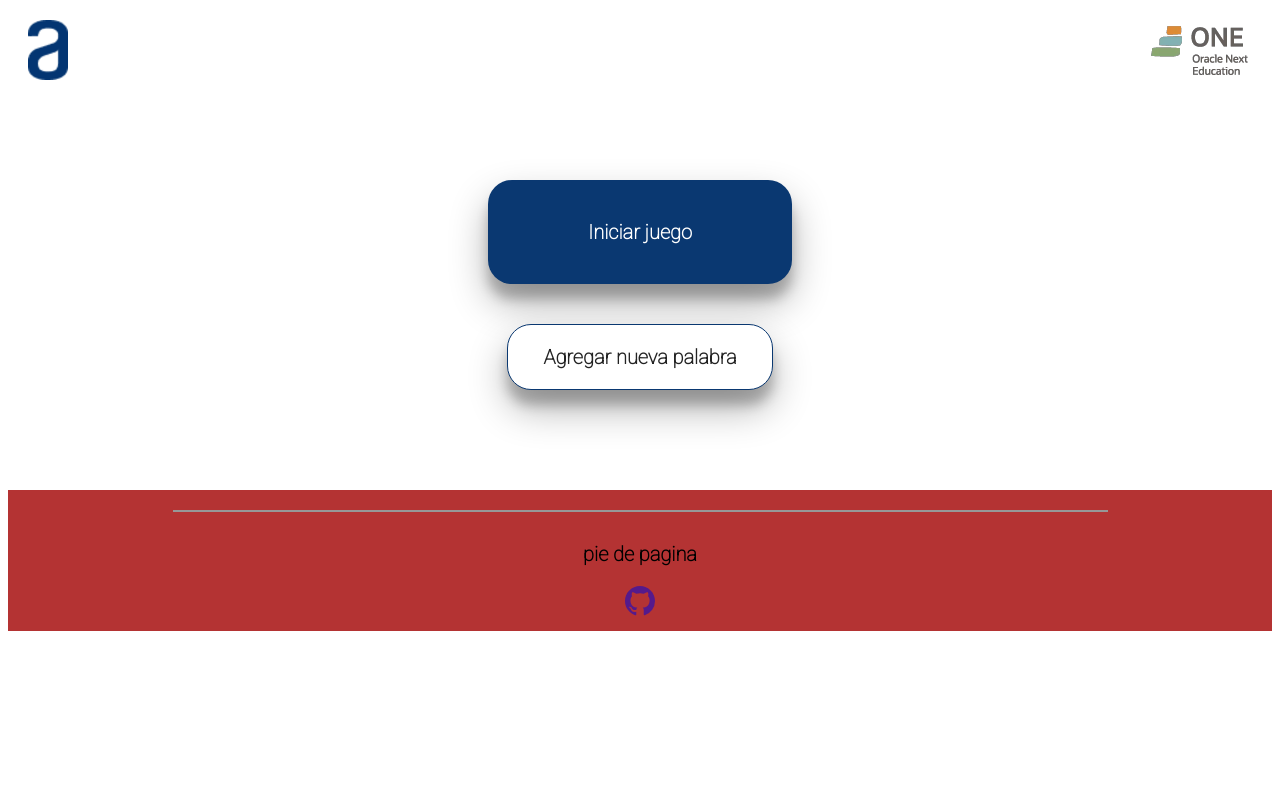
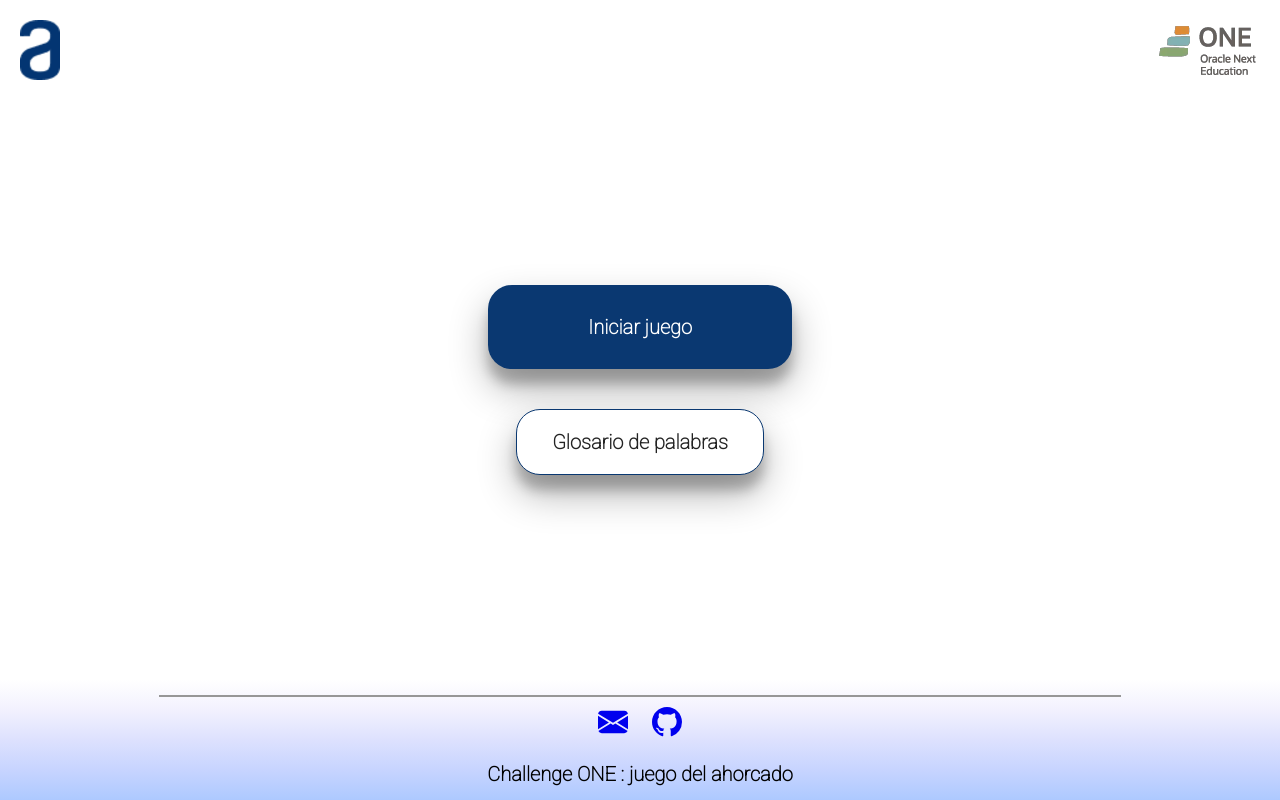
Before and after one commit to MartinPanelo/Ahorcado, a plain HTML site: page index.html in a window 1280 px wide. Drawn offline with Linux system fonts and the light colour scheme.

Commit message:
menu terminado

```diff
--- a/index.html
+++ b/index.html
@@ -2,7 +2,7 @@
 <html lang="en">
   <head>
     <link rel="stylesheet" href="style.css" />
-    <script src="./script.js"></script>
+
     <link rel="preconnect" href="https://fonts.googleapis.com" />
     <link rel="preconnect" href="https://fonts.gstatic.com" crossorigin />
     <link
@@ -16,27 +16,92 @@
     <title>Juego ahorcado</title>
   </head>
   <body>
-    <div class="navbar">
-      <img src="./assets/Logo-Alura.png" />
-      <img src="./assets/Logo Oracle.png" />
-    </div>
+    <div class="container">
+      <div class="navbar">
+        <img src="./assets/Logo-Alura.png" />
+        <img src="./assets/Logo Oracle.png" />
+      </div>
 
-    <div class="menu">
-      <a class="botonUno" href="">Iniciar juego</a>
-      <a class="botonDos" href="">Agregar nueva palabra</a>
-    </div>
+      <div id="menu" class="menu">
+        <a id="BUno" class="botonUno">Iniciar juego</a>
+        <a id="BDos" class="botonDos">Glosario de palabras</a>
+      </div>
+
+      <div id="d" class="lista">
 
 
-    <div class="pieDePagina">
+
+        <div>
+          <p>Agregar palabra</p>
+       <!--    un text area para la palabra y un boton
+          que diga agregar palabra -->
+        </div>
+
+        <div>
+          <p>Lista de palabras</p>
+
+          <ol id="myList"></ol>
+    <!--       agregar un boton con una cruz al lado de cada
+          palabra para eliminarla -->
+
+        </div>
 
 
-        <hr>
-        <p>pie de pagina </p>
-        <a class="icono" href=""><svg xmlns="http://www.w3.org/2000/svg" width="30" height="30" fill="currentColor" class="bi bi-github" viewBox="0 0 16 16">
-          <path d="M8 0C3.58 0 0 3.58 0 8c0 3.54 2.29 6.53 5.47 7.59.4.07.55-.17.55-.38 0-.19-.01-.82-.01-1.49-2.01.37-2.53-.49-2.69-.94-.09-.23-.48-.94-.82-1.13-.28-.15-.68-.52-.01-.53.63-.01 1.08.58 1.23.82.72 1.21 1.87.87 2.33.66.07-.52.28-.87.51-1.07-1.78-.2-3.64-.89-3.64-3.95 0-.87.31-1.59.82-2.15-.08-.2-.36-1.02.08-2.12 0 0 .67-.21 2.2.82.64-.18 1.32-.27 2-.27.68 0 1.36.09 2 .27 1.53-1.04 2.2-.82 2.2-.82.44 1.1.16 1.92.08 2.12.51.56.82 1.27.82 2.15 0 3.07-1.87 3.75-3.65 3.95.29.25.54.73.54 1.48 0 1.07-.01 1.93-.01 2.2 0 .21.15.46.55.38A8.012 8.012 0 0 0 16 8c0-4.42-3.58-8-8-8z"/>
-        </svg>
-        </a>
 
+      </div>
+
+
+
+
+
+
+
+
+
+
+
+
+
+
+
+
+
+      <div id="asd" class="pieDePagina">
+        <hr />
+
+        <div class="iconos">
+          <a href="mailto:panelomartinn@gmail.com">
+            <svg
+              xmlns="http://www.w3.org/2000/svg"
+              width="30"
+              height="30"
+              fill="currentColor"
+              class="bi bi-envelope-fill"
+              viewBox="0 0 16 16"
+            >
+              <path
+                d="M.05 3.555A2 2 0 0 1 2 2h12a2 2 0 0 1 1.95 1.555L8 8.414.05 3.555ZM0 4.697v7.104l5.803-3.558L0 4.697ZM6.761 8.83l-6.57 4.027A2 2 0 0 0 2 14h12a2 2 0 0 0 1.808-1.144l-6.57-4.027L8 9.586l-1.239-.757Zm3.436-.586L16 11.801V4.697l-5.803 3.546Z"
+              /></svg
+          ></a>
+
+          <a href="https://github.com/MartinPanelo/Ahorcado"
+            ><svg
+              xmlns="http://www.w3.org/2000/svg"
+              width="30"
+              height="30"
+              fill="currentColor"
+              class="bi bi-github"
+              viewBox="0 0 16 16"
+            >
+              <path
+                d="M8 0C3.58 0 0 3.58 0 8c0 3.54 2.29 6.53 5.47 7.59.4.07.55-.17.55-.38 0-.19-.01-.82-.01-1.49-2.01.37-2.53-.49-2.69-.94-.09-.23-.48-.94-.82-1.13-.28-.15-.68-.52-.01-.53.63-.01 1.08.58 1.23.82.72 1.21 1.87.87 2.33.66.07-.52.28-.87.51-1.07-1.78-.2-3.64-.89-3.64-3.95 0-.87.31-1.59.82-2.15-.08-.2-.36-1.02.08-2.12 0 0 .67-.21 2.2.82.64-.18 1.32-.27 2-.27.68 0 1.36.09 2 .27 1.53-1.04 2.2-.82 2.2-.82.44 1.1.16 1.92.08 2.12.51.56.82 1.27.82 2.15 0 3.07-1.87 3.75-3.65 3.95.29.25.54.73.54 1.48 0 1.07-.01 1.93-.01 2.2 0 .21.15.46.55.38A8.012 8.012 0 0 0 16 8c0-4.42-3.58-8-8-8z"
+              /></svg
+          ></a>
+        </div>
+        <p>Challenge ONE : juego del ahorcado</p>
+        <p></p>
+      </div>
     </div>
   </body>
+  <script src="./script.js"></script>
 </html>
--- a/script.js
+++ b/script.js
@@ -0,0 +1,40 @@
+let button1 = document.getElementById("BUno");
+let button2 = document.getElementById("BDos");
+let menu = document.getElementById("menu");
+let dic = document.getElementById("d");
+let list = document.getElementById("myList");
+/* --------------------------------- */
+
+let palabras = ["HOLA", "CHAU", "MARMOTA"];
+
+init();
+
+
+function init(){
+
+   menu.style.display = 'visibility'; // 'none'
+    d.style.display = 'none'; // 'none'
+}
+
+
+
+function glosario(){
+    menu.style.display = 'none'; // 'none'
+    d.style.display = 'flex'; // 'none'
+
+
+    palabras.forEach((item) => {
+        let li = document.createElement("li");
+        li.innerText = item;
+        list.appendChild(li);
+      });
+}
+
+
+
+
+
+
+
+
+button2.onclick = glosario;
--- a/style.css
+++ b/style.css
@@ -1,3 +1,15 @@
+body{
+  margin: 0px;
+}
+.container{
+  margin:0px;
+  width: 100vw;
+  height: 100vh;
+  display: flex;                  /*  <-------------- required               */
+  flex-direction: column;         /*  <-------------- required               */
+  justify-content: space-between;    /*  <-------------- required               */
+}
+
 * {
   font-family: "Roboto", sans-serif;
   font-size: 20px;
@@ -13,7 +25,7 @@
   justify-content: center;
   flex-direction: column;
   align-items: center;
-  margin: 80px;
+  margin: 30px;
 }
 .menu a {
   border-radius: 24px;
@@ -28,10 +40,11 @@
 }
 
 .botonUno {
-  margin: 20px;
+  margin-bottom: 20px;
   background: #0a3871;
   color: rgb(255, 255, 255);
-  padding: 40px 100px;
+  padding: 30px 100px;
+  cursor: pointer;
 }
 .botonDos {
   margin: 20px;
@@ -39,21 +52,41 @@
   border: 1px solid #0a3871;
   color: rgb(35, 35, 35);
   padding: 20px 35px;
+  cursor: pointer;
 }
 
 .pieDePagina hr {
+
   width: 75%;
   background-color: rgba(151, 151, 151, 1);
   border: 1px solid rgba(151, 151, 151, 1);
+  margin-top: 15px;
+}
+.iconos *{
 
-
-
+  margin-left: 5px;
+  margin-right: 5px;
 }
 
 .pieDePagina {
-  display: flex;
-  background: rgb(180, 51, 51);
-  padding: 10px;
-  flex-direction: column;
+
+  background-image: linear-gradient(to bottom, rgba(255, 255, 255, 0), rgba(242, 241, 254,1), rgba(221, 225, 254,1), rgba(199, 212, 255,1), rgba(173, 201, 255,1));
+    display: flex;
+   flex-direction: column;
   align-items: center;
+
+
+/*  left: 0px;
+  position: fixed;
+  bottom: 0;
+  width: 100%;   */
+   height: 120px;
+ }
+
+
+.lista{
+ /*  js: display:flex; */
+  justify-content:space-around;
+  flex-direction: row;
+ /*  align-items: center; */
 }
```
